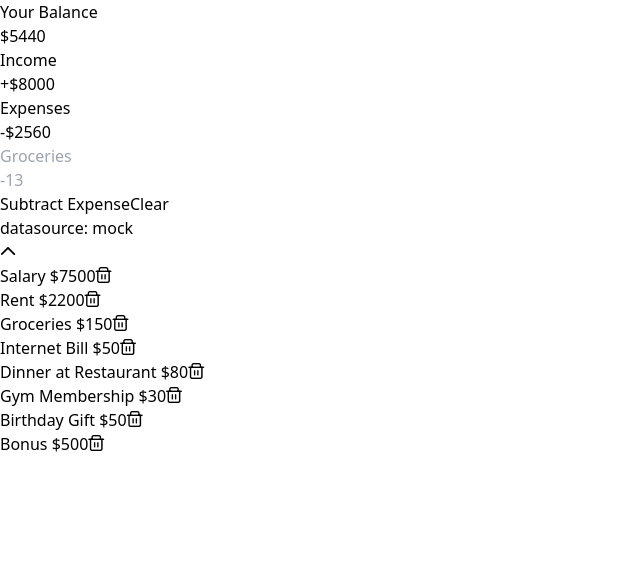
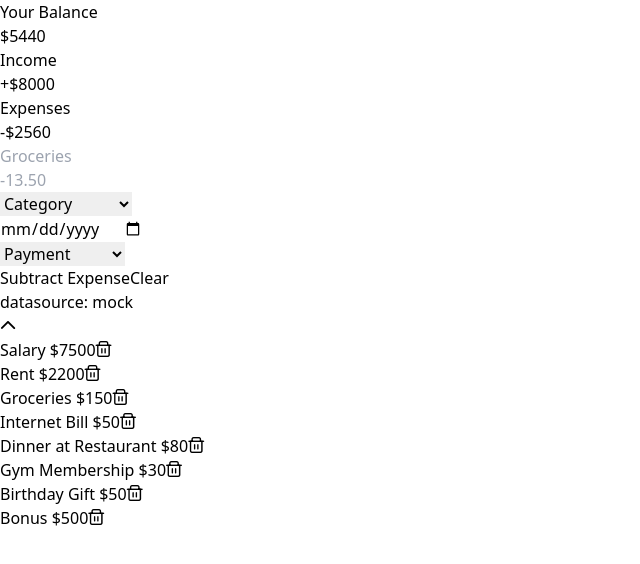
Before and after one commit to senadev42/pennyfulv2, a Vue app: page / in a window 1280 px wide. Shown: the top 564 px of the page, without its empty margins (0-640 px from the left). Built offline with nearby package versions, Linux system fonts and the light colour scheme.

Commit message:
adding date, category to table too graceless

```diff
--- a/src/App.vue
+++ b/src/App.vue
@@ -120,7 +120,7 @@ const saveTransactionsToLocalStorage = () => {
 
       <AddTransaction @transactionSubmitted="handleTransactionSubmitted" />
 
-      <!-- data source -->
+      <!-- switch data source -->
       <div class="text-xs flex flex-row items-start justify-end gap-x-2 mr-2 ">
         <p>
           datasource: {{ datasource }}
@@ -135,10 +135,6 @@ const saveTransactionsToLocalStorage = () => {
         <TransactionList :transactions="transactions" @transactionDeleted="handleTransactionDeleted" />
       </div>
 
-
-
-
-
     </div>
   </div>
 </template>
--- a/src/components/AddTransaction.vue
+++ b/src/components/AddTransaction.vue
@@ -2,8 +2,16 @@
 
 import { ref, computed } from 'vue';
 
+// form data
 const text = ref('');
 const amount = ref('');
+const category = ref('');
+const date = ref('');
+const paymentType = ref('');
+
+
+
+
 
 const buttonStyle = computed(() => {
     return amount.value > 0 ? {
@@ -19,7 +27,7 @@ const buttonStyle = computed(() => {
 let submitemit = defineEmits(['transactionSubmitted']);
 
 const onSubmit = () => {
-    // console.log(buttonStyle.value.actualStyle)
+
     //basic validation
     if (!text.value || !amount.value) {
         console.log('Both fields must be filled.');
@@ -32,10 +40,6 @@ const onSubmit = () => {
     };
 
     submitemit('transactionSubmitted', onetransaction);
-
-    // clear field?
-    // text.value = '';
-    // amount.value = '';
 };
 
 const clearform = () => {
@@ -45,22 +49,60 @@ const clearform = () => {
 
 
 
+// categories
+const categories = ['Food', 'Housing', 'Utilities', 'Transportation', 'Entertainment', 'Health', 'Education', 'Gifts', 'Miscellaneous', 'Savings'];
+const paymentTypes = ['Credit Card', 'Debit Card', 'Cash', 'Bank Transfer'];
+
 </script>
 
 <template>
     <div class="mt-2">
         <form id="form" @submit.prevent="onSubmit"
             class="bg-white p-4 rounded-md shadow-md text-xs md:text-sm flex flex-col items-stretch">
-            <!-- text -->
-            <div class="form-control mb-4">
-                <input type="text" id="text" placeholder="Groceries" v-model="text"
-                    class="w-full border border-gray-300 rounded-md py-2 px-3 focus:outline-none focus:border-teal-500">
+
+            <!-- one row -->
+            <div class="flex flex-row gap-x-2">
+                <!-- text -->
+                <div class="form-control mb-4 w-full">
+                    <input type="text" id="text" placeholder="Groceries" v-model="text"
+                        class="w-full border border-gray-300 rounded-md py-2 px-2 focus:outline-none focus:border-teal-500" />
+                </div>
+                <!-- amount -->
+                <div class="form-control mb-4 w-full ">
+                    <input type="text" id="amount" placeholder="-13.50" v-model="amount"
+                        class="w-full border border-gray-300 rounded-md py-2 px-2 focus:outline-none focus:border-teal-500" />
+                </div>
+
             </div>
-            <!-- amount -->
-            <div class="form-control mb-4">
-                <input type="text" id="amount" placeholder="-13" v-model="amount"
-                    class="w-full border border-gray-300 rounded-md py-2 px-3 focus:outline-none focus:border-teal-500">
+
+            <!-- one row -->
+            <div class="flex flex-row gap-x-2 justify-around">
+
+                <!-- category dropdown -->
+                <div class="form-control mb-4 w-full">
+                    <select id="category" v-model="category"
+                        class="w-full border border-gray-300 rounded-md py-2 px-3 focus:outline-none focus:border-teal-500">
+                        <option value="" disabled selected>Category</option>
+                        <option v-for="cat in categories" :key="cat">{{ cat }}</option>
+                    </select>
+                </div>
+
+                <!-- date -->
+                <div class="form-control mb-4 w-full">
+                    <input type="date" id="date" v-model="date"
+                        class="w-full border border-gray-300 rounded-md py-2 px-3 focus:outline-none focus:border-teal-500" />
+                </div>
+
+                <!-- payment dropdown -->
+                <div class="form-control mb-4 w-full">
+                    <select id="paymentType" v-model="paymentType"
+                        class="w-full border border-gray-300 rounded-md py-2 px-3 focus:outline-none focus:border-teal-500">
+                        <option value="" disabled selected>Payment</option>
+                        <option v-for="payment in paymentTypes" :key="payment">{{ payment }}</option>
+                    </select>
+                </div>
             </div>
+
 
             <div class="grid grid-cols-4 gap-x-1">
                 <button type="submit" class="text-white focus:outline-none p-2 col-span-3"
--- a/src/components/TransactionList.vue
+++ b/src/components/TransactionList.vue
@@ -1,6 +1,4 @@
 <script setup>
-
-
 const props = defineProps({
     transactions: {
         type: Array,
@@ -13,30 +11,44 @@ const transactionClass = (amount) => {
 };
 
 //deletion objects
-let deleteemit = defineEmits(['transactionDeleted']);
+let deleteemit = defineEmits(["transactionDeleted"]);
 
 const onDelete = (target) => {
-    deleteemit('transactionDeleted', target);
-}
-
-
+    deleteemit("transactionDeleted", target);
+};
 </script>
 
 <template>
     <!-- loop through transactions -->
     <ul v-if="transactions.length > 0" id="list" class="bg-white p-4 rounded-lg shadow-sm">
-        <li v-for="transaction in transactions" :key="transaction.id"
-            class="grid grid-cols-5 gap-x-6 text-start border-b border-gray-200 py-2 text-sm md:text-base">
-            <span class="text-gray-800 col-span-2">{{ transaction.text }}</span>
+        <div v-for="transaction in transactions" :key="transaction.id">
+            <li class="grid grid-cols-8 gap-x-6 text-start border-b border-gray-200 py-2 text-sm md:text-base">
+
+
+                <span class="text-gray-800 col-span-4">{{ transaction.text }}</span>
 
                 <span :class="transactionClass(transaction.amount)" class="col-span-2">
                     ${{ transaction.amount < 0 ? transaction.amount * -1 : transaction.amount }} </span>
 
-
+                        <!-- more info -->
+                        <button class="delete-btn focus:outline-none col-span-1" @click="moreinfo(transaction.id)">
+                            <!-- <i class="pi pi-info-circle text-teal-300 hover:text-teal-800" /> -->
+                        </button>
+                        <!-- delete -->
                         <button class="delete-btn focus:outline-none col-span-1" @click="onDelete(transaction.id)">
                             <i class="pi pi-trash text-teal-300 hover:text-teal-800" />
                         </button>
             </li>
+            <!-- <li class="grid grid-cols-3 gap-x-2 text-center bg-zinc-200 py-2 text-sm md:text-base">
+                <div class="col-span-1">
+                    <p>{{ transaction.date }}</p>
+                </div>
+                <div class="flex flex-row">
+                    <p>{{ transaction.category }}</p>
+                    <p>{{ transaction.paymentType }}</p>
+                </div>
+            </li> -->
+        </div>
 
     </ul>
     <div v-else class="text-gray-500 text-sm px-14 text-center">
--- a/src/mockdata.json
+++ b/src/mockdata.json
@@ -4,49 +4,65 @@
             "id": 1,
             "text": "Salary",
             "amount": 7500,
-            "category": "Income"
+            "date": "2024-01-01",
+            "category": "Income",
+            "paymentType": "Direct Deposit"
         },
         {
             "id": 2,
             "text": "Rent",
             "amount": -2200,
-            "category": "Housing"
+            "date": "2024-01-02",
+            "category": "Housing",
+            "paymentType": "Bank Transfer"
         },
         {
             "id": 3,
             "text": "Groceries",
             "amount": -150,
-            "category": "Food"
+            "date": "2024-01-03",
+            "category": "Food",
+            "paymentType": "Credit Card"
         },
         {
             "id": 4,
             "text": "Internet Bill",
             "amount": -50,
-            "category": "Utilities"
+            "date": "2024-01-04",
+            "category": "Utilities",
+            "paymentType": "Auto Pay"
         },
         {
             "id": 5,
             "text": "Dinner at Restaurant",
             "amount": -80,
-            "category": "Food"
+            "date": "2024-01-05",
+            "category": "Food",
+            "paymentType": "Credit Card"
         },
         {
             "id": 7,
             "text": "Gym Membership",
             "amount": -30,
-            "category": "Health"
+            "date": "2024-01-06",
+            "category": "Health",
+            "paymentType": "Monthly Subscription"
         },
         {
             "id": 9,
             "text": "Birthday Gift",
             "amount": -50,
-            "category": "Gifts"
+            "date": "2024-01-07",
+            "category": "Gifts",
+            "paymentType": "Cash"
         },
         {
             "id": 10,
             "text": "Bonus",
             "amount": 500,
-            "category": "Income"
+            "date": "2024-01-08",
+            "category": "Income",
+            "paymentType": "Direct Deposit"
         }
     ]
 }
```
Lines whose indentation alone changed are shown as unchanged.
